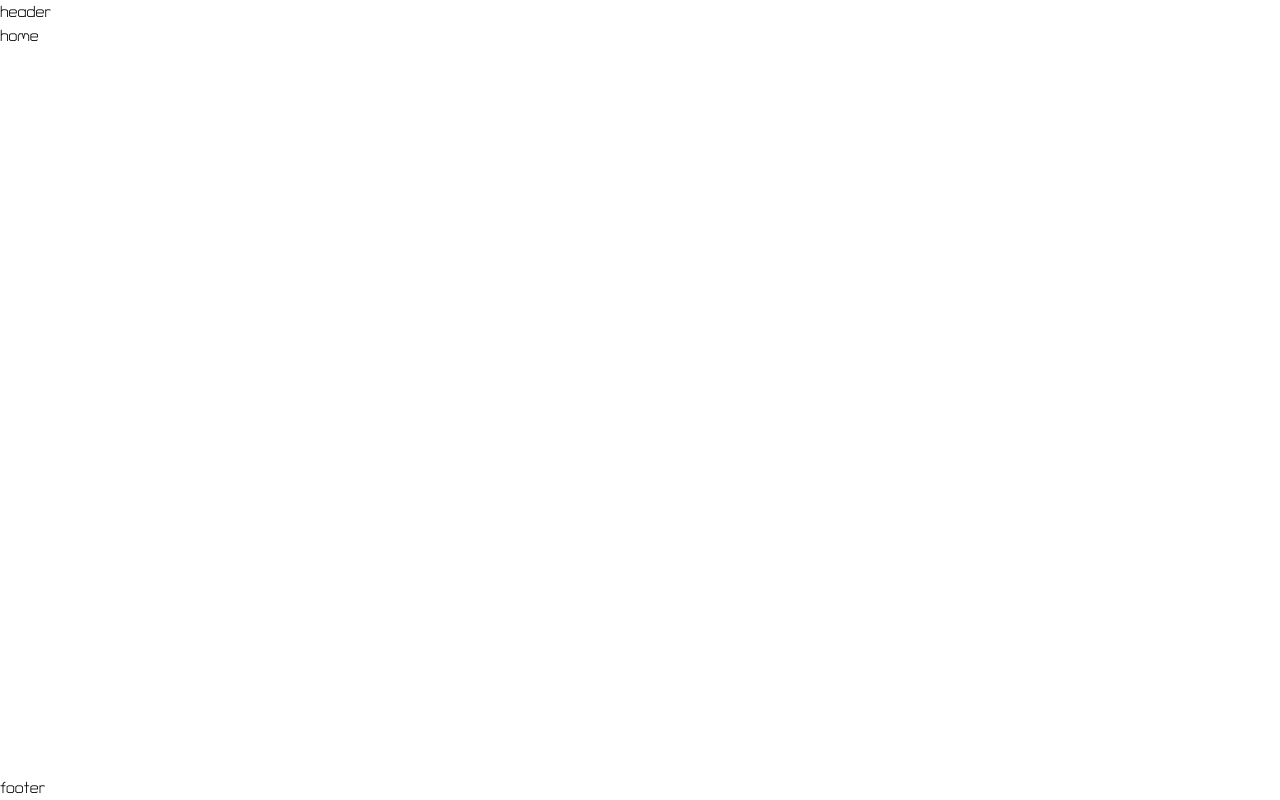
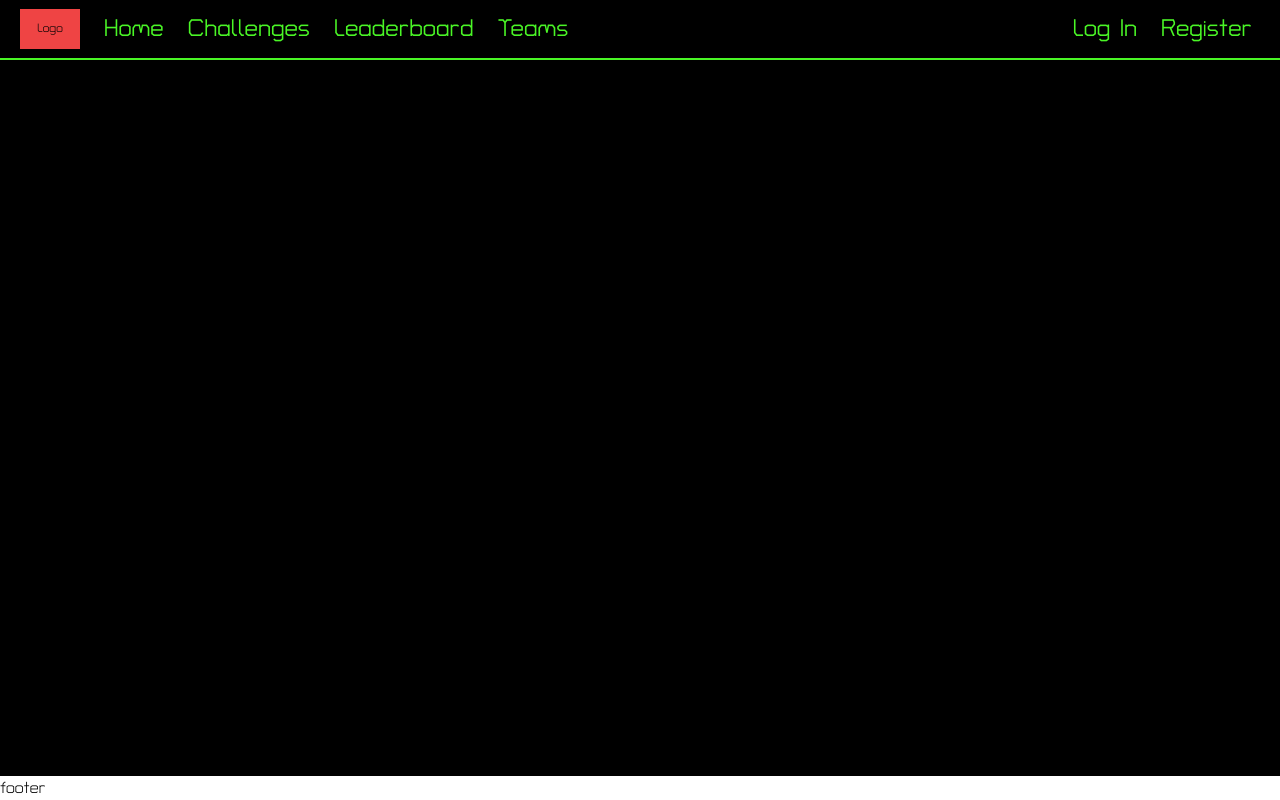
Before and after one commit to mgiannopoulos24/ctf-daily-challenges-frontend, a Next.js app: page /home in a window 1280 px wide. Built offline with nearby package versions, Linux system fonts and the light colour scheme.

Commit message:
feat(header): created basic header

```diff
--- a/src/app/home/page.tsx
+++ b/src/app/home/page.tsx
@@ -1,3 +1,3 @@
 export default function Page() {
-    return <div>home</div>;
+    return <main className={"bg-black"}>home</main>;
 }
--- a/src/app/layout.tsx
+++ b/src/app/layout.tsx
@@ -17,7 +17,7 @@ export default function RootLayout({
         <html lang="en">
             <body>
                 <Header />
-                <main>{children}</main>
+                {children}
                 <Footer />
             </body>
         </html>
--- a/src/components/layout/header.tsx
+++ b/src/components/layout/header.tsx
@@ -1,7 +1,37 @@
+import Link from "next/link";
+
 export default function Header() {
     return (
-        <header>
-            <div>header</div>
+        <header className="bg-black h-[60px] border-b-2 border-terminal-green flex justify-center ">
+            <nav className="container flex justify-between">
+                <div className="flex gap-4 items-center">
+                    <div className="bg-red-500 flex justify-center items-center h-[40px] w-[60px] text-xs">
+                        Logo
+                    </div>
+                    <div className="text-terminal-green text-2xl flex gap-2 items-center font-medium">
+                        <Link className="p-2" href="/home">
+                            Home
+                        </Link>
+                        <Link className="p-2" href="/challenges">
+                            Challenges
+                        </Link>
+                        <Link className="p-2" href="/leaderboard">
+                            Leaderboard
+                        </Link>
+                        <Link className="p-2" href="/teams">
+                            Teams
+                        </Link>
+                    </div>
+                </div>
+                <div className="text-terminal-green text-2xl flex gap-2 items-center font-medium">
+                    <Link className="p-2" href="/login">
+                        Log In
+                    </Link>
+                    <Link className="p-2" href="/register">
+                        Register
+                    </Link>
+                </div>
+            </nav>
         </header>
     );
 }
--- a/tailwind.config.ts
+++ b/tailwind.config.ts
@@ -7,6 +7,9 @@ export default {
         "./src/app/**/*.{js,ts,jsx,tsx,mdx}",
     ],
     theme: {
+        container: {
+            padding: "20px",
+        },
         extend: {
             fontFamily: {
                 body: ["Turret_Road", "sans-serif"],
@@ -14,6 +17,7 @@ export default {
             colors: {
                 background: "var(--background)",
                 foreground: "var(--foreground)",
+                "terminal-green": "#4af626",
             },
         },
     },
```
